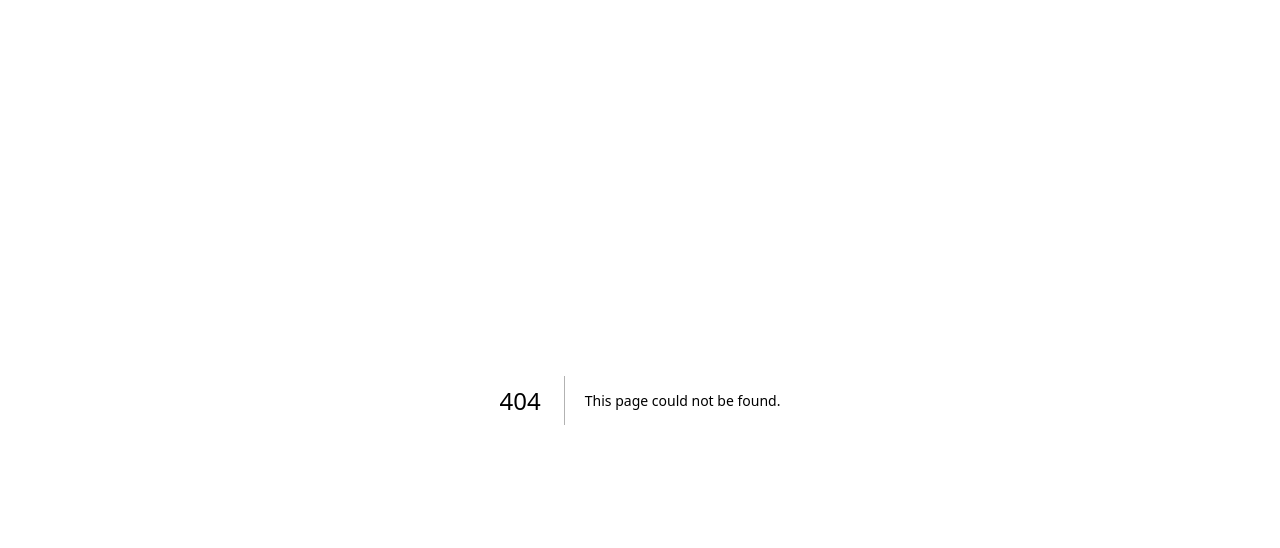
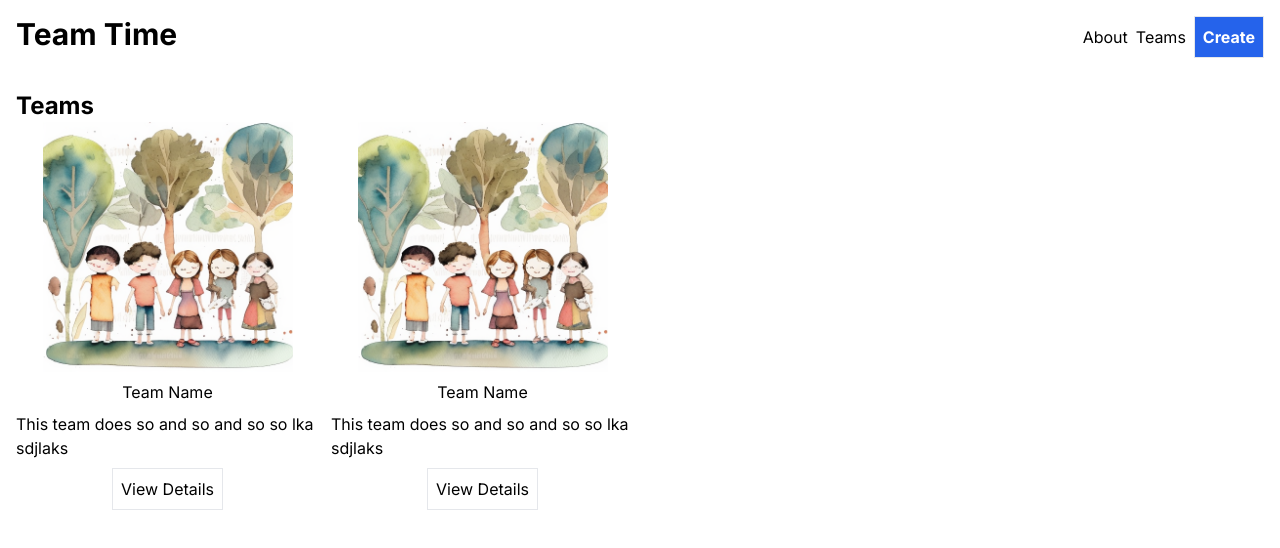
Before and after one commit to vbv-nyk/team-time, a Next.js app: page /Teams in a window 1280 px wide. Before the commit this address had no page. Shown: the top 548 px of the page. Built offline with nearby package versions, Linux system fonts and the light colour scheme.

Commit message:
Using nextjs app router

```diff
--- a/app/Components/Teams-Container/TeamsContainer.tsx
+++ /dev/null
@@ -1,25 +0,0 @@
-import TeamCard from "../Team-Card/TeamCard";
-
-export default function TeamsContainer() {
-  const teamsData = [{
-    imageUrl:"/TeamWork.png",
-    name:"Team Name",
-    description:"This team does so and so and so so lkasdjlaks",
-  },
-  {
-    imageUrl:"/TeamWork.png",
-    name:"Team Name",
-    description:"This team does so and so and so so lkasdjlaks",
-  },]
-
-  const teams = teamsData.map((team,index)=><TeamCard {...team} key={index}/>)
-
-  return (
-    <div className="p-10">
-      <div className="text-2xl font-bold">Teams</div>
-      <div className="grid grid-cols-4 gap-3">
-        {teams}
-      </div>
-    </div>
-  );
-}
--- /dev/null
+++ b/app/TeamDetails/page.tsx
@@ -0,0 +1,15 @@
+import TeamDetails from "./TeamDetails";
+
+export default function Page() {
+  return (
+    <TeamDetails
+      name={"Team 1"}
+      description={"This is the first team ever created on the platform"}
+      requirements={[
+        "UI/UX Designer",
+        "Web Developer",
+        "Machine learning engineer",
+      ]}
+    />
+  );
+}
--- a/app/Components/Forms/CreateTeam.tsx
+++ b/app/Teams/Create/page.tsx
@@ -1,7 +1,7 @@
 "use client";
 import { FormEvent } from "react";
 
-export default function CreateTeam() {
+export default function Page() {
   function createTeam(e: FormEvent) {
     e.preventDefault();
   }
--- /dev/null
+++ b/app/Teams/page.tsx
@@ -0,0 +1,31 @@
+import TeamCard from "../Components/Team-Card/TeamCard";
+import Navbar from "../Components/Navbar/Navbar";
+
+export default function Page() {
+  const teamsData = [
+    {
+      imageUrl: "/TeamWork.png",
+      name: "Team Name",
+      description: "This team does so and so and so so lkasdjlaks",
+    },
+    {
+      imageUrl: "/TeamWork.png",
+      name: "Team Name",
+      description: "This team does so and so and so so lkasdjlaks",
+    },
+  ];
+
+  const teams = teamsData.map((team, index) => (
+    <TeamCard {...team} key={index} />
+  ));
+
+  return (
+    <>
+      <Navbar />
+      <div className="p-4">
+        <div className="text-2xl font-bold">Teams</div>
+        <div className="grid grid-cols-4 gap-3">{teams}</div>
+      </div>
+    </>
+  );
+}
--- a/app/page.tsx
+++ b/app/page.tsx
@@ -1,21 +1,11 @@
-import CreateTeam from "./Components/Forms/CreateTeam";
+import CreateTeam from "./Teams/Create/page";
 import Navbar from "./Components/Navbar/Navbar";
-import TeamCard from "./Components/Team-Card/TeamCard";
-import TeamDetails from "./Components/Team-Details/TeamDetails";
-import TeamsContainer from "./Components/Teams-Container/TeamsContainer";
+import TeamDetails from "./TeamDetails/TeamDetails";
 
 export default function Home() {
   return (
     <>
-      <TeamDetails
-        name={"Team 1"}
-        description={"This is the first team ever created on the platform"}
-        requirements={[
-          "UI/UX Designer",
-          "Web Developer",
-          "Machine learning engineer",
-        ]}
-      />
+      <Navbar />
     </>
   );
 }
```
Also changed, not shown: app/TeamDetails/TeamDetails.tsx (renamed from app/Components/Team-Details/TeamDetails.tsx).
